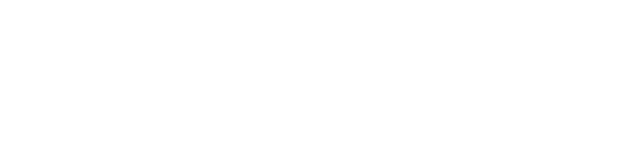
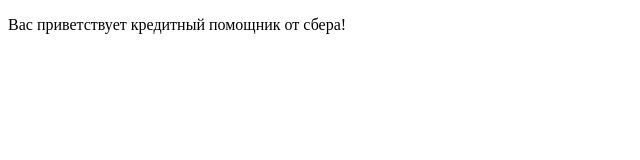
Before and after one commit to Sanorian/squad47, a website: page index.html in a window 1280 px wide. Shown: the whole page, without its empty margins (0-640 px from the left). Drawn offline with Linux system fonts and the light colour scheme.

Commit message:
Update index.html

```diff
--- a/index.html
+++ b/index.html
@@ -6,6 +6,6 @@
     <title>Кредитный специалист</title>
 </head>
 <body>
-
+    <div class="sbertitle"><p>Вас приветствует кредитный помощник от сбера!</p></div>
 </body>
 </html>
```
